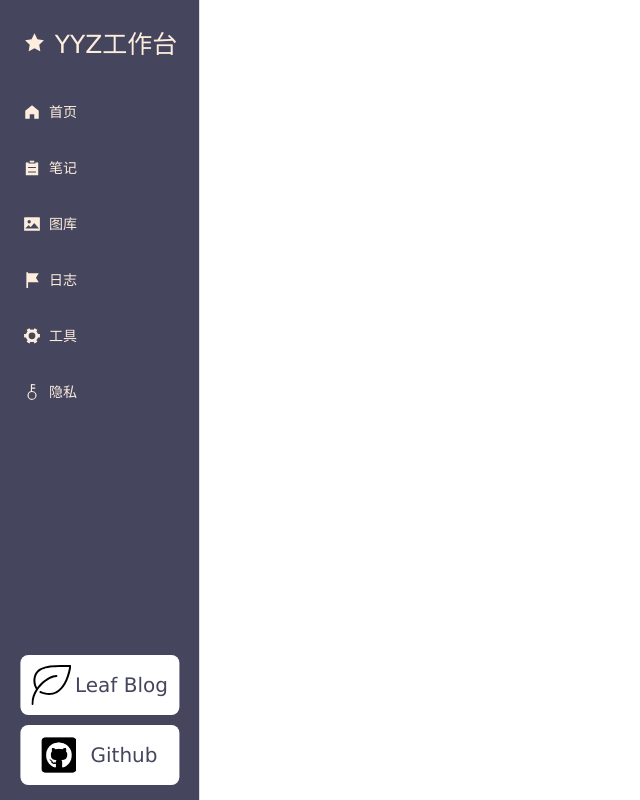
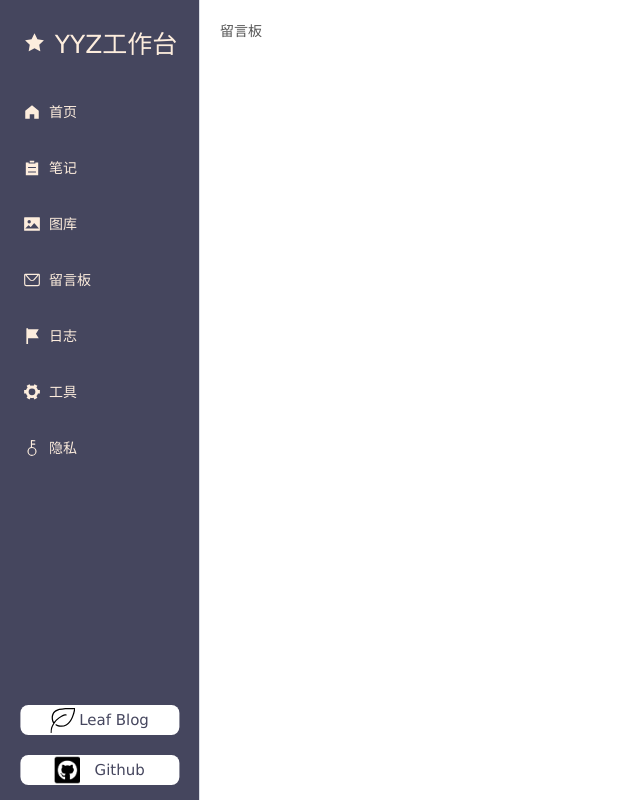
Before and after one commit to yyyz1011/blog-admin, a Vue app: page /message in a window 1280 px wide. Shown: the whole page, without its empty margins (0-640 px from the left). Built offline with nearby package versions, Linux system fonts and the light colour scheme.

Commit message:
feat: add message page

```diff
--- a/src/components/home/tool-card/ToolCard.vue
+++ b/src/components/home/tool-card/ToolCard.vue
@@ -4,16 +4,25 @@
       <el-icon><IconChatLineSquare /></el-icon>
       <span class="title-text">置顶工具箱</span>
     </template>
-    <template #second-title> 便携工具插件 </template>
+    <template #second-title>便携工具插件</template>
+    <template #operate>
+      <el-button type="text" @click="handleGoTool">进入工具箱</el-button>
+    </template>
     <template #content>
-      <div class="content">
-      </div>
+      <div class="content"></div>
     </template>
   </CardPanel>
 </template>
 
 <script setup lang="ts">
 import { ChatLineSquare as IconChatLineSquare } from "@element-plus/icons-vue";
+import { useRouter } from "vue-router";
+
+const router = useRouter();
+
+function handleGoTool() {
+  router.push("/tool");
+}
 </script>
 
 <style scoped lang="scss">
--- a/src/components/side-nav/SideNav.vue
+++ b/src/components/side-nav/SideNav.vue
@@ -72,10 +72,10 @@ function handleGoGithub() {
   }
   .blog-link-card {
     position: absolute;
-    bottom: 85px;
+    bottom: 65px;
     left: 50%;
     transform: translateX(-50%);
-    height: 60px;
+    height: 30px;
     width: 80%;
     background: $background-white;
     border-radius: $border-radius-normal;
@@ -89,11 +89,11 @@ function handleGoGithub() {
       transform: translateX(-50%) translateY(-4px);
     }
     &--img {
-      height: 40px;
+      height: 25px;
       margin-right: 4px;
     }
     &--title {
-      font-size: 20px;
+      font-size: 15px;
       color: $text-color-primary;
     }
   }
@@ -104,7 +104,7 @@ function handleGoGithub() {
   bottom: 15px;
   left: 50%;
   transform: translateX(-50%);
-  height: 60px;
+  height: 30px;
   width: 80%;
   background: $background-white;
   border-radius: $border-radius-normal;
@@ -118,12 +118,12 @@ function handleGoGithub() {
     transform: translateX(-50%) translateY(-4px);
   }
   &--img {
-    height: 40px;
+    height: 30px;
     margin-right: 4px;
   }
   &--title {
     margin-left: 10px;
-    font-size: 20px;
+    font-size: 15px;
     color: $text-color-primary;
   }
 }
--- a/src/constants/router.ts
+++ b/src/constants/router.ts
@@ -6,6 +6,7 @@ import {
   Flag as IconFlag,
   Tools as IconTools,
   Key as IconKey,
+  Message as IconMessage,
 } from "@element-plus/icons-vue";
 
 export const RoutesList: Array<RoutesItem> = [
@@ -23,6 +24,11 @@ export const RoutesList: Array<RoutesItem> = [
     path: "/picture-list",
     name: "picture-list",
     component: () => import("@/views/picture/PictureList.vue"),
+  },
+  {
+    path: "/message",
+    name: "message",
+    component: () => import("@/views/message/Message.vue"),
   },
   {
     path: "/log",
@@ -58,6 +64,11 @@ export const SideNavList: Array<SideRoutesItem> = [
     icon: IconPictureFilled,
   },
   {
+    path: "/message",
+    name: "留言板",
+    icon: IconMessage,
+  },
+  {
     path: "/log",
     name: "日志",
     icon: IconFlag,
--- /dev/null
+++ b/src/views/message/Message.vue
@@ -0,0 +1 @@
+<template>留言板</template>
```
